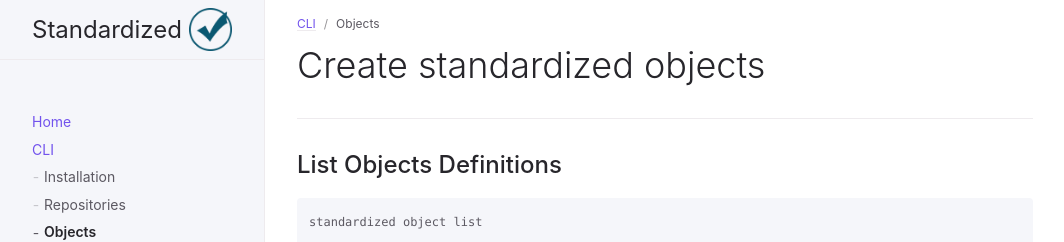
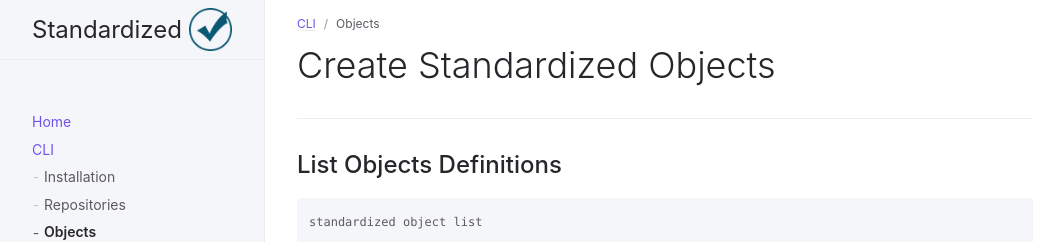
Before and after one commit to Standardized-Objects/Standardized-Objects.github.io, a Jekyll site: the page built from docs/cli/objects.md, in a window 1280 px wide. Shown: the top 242 px of the page, without its empty margins (107-1171 px from the left). Built offline with Jekyll 4.4.1, drawn with Linux system fonts in a browser that asks for light colours.

Commit message:
CLI options

```diff
--- a/docs/cli/objects.md
+++ b/docs/cli/objects.md
@@ -5,7 +5,7 @@ parent: CLI
 nav_order: 3
 ---
 
-# Create standardized objects
+# Create Standardized Objects
 {: .no_toc }
 
 ---
```
